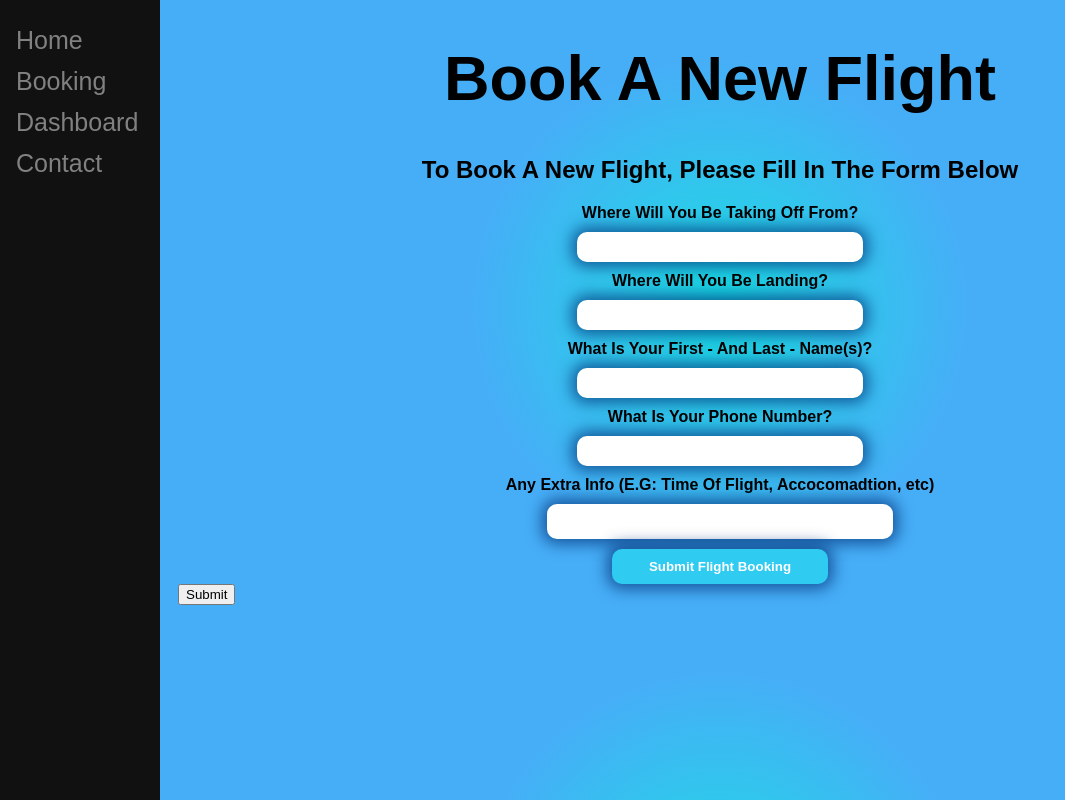
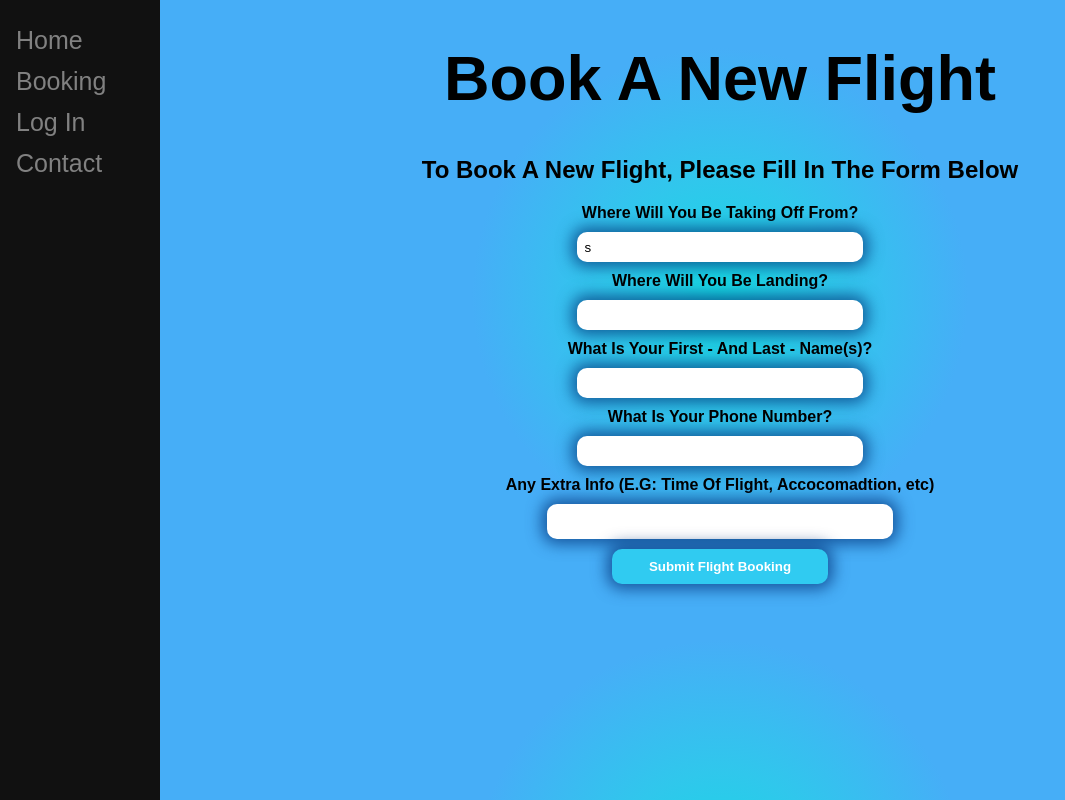
Before and after one commit to samykcodes/sbsystem, a plain HTML site: page book.html in a window 1280 px wide. Shown: the whole page, without its empty margins (0-1065 px from the left). Drawn offline with Linux system fonts and the light colour scheme.

Commit message:
Add files via upload

```diff
--- a/book.html
+++ b/book.html
@@ -12,26 +12,25 @@
     <div class="sidenav">
         <a href="./index.html">Home</a>
         <a href="./book.html">Booking</a>
-        <a href="./dashboard.html">Dashboard</a>
+        <a href="./sign.html">Log In</a>
         <a href="./contact.html">Contact</a>
       </div>
 
     <h1 id="booktitle">Book A New Flight</h1>
     <h2 id="booktitle2">To Book A New Flight, Please Fill In The Form Below</h3>
 
-    <form id="bookform" action="./contact.html">
+    <form id="bookform" action="./completedbook.html">
         <label style="font-weight: 700;" for="ftakeoff">Where Will You Be Taking Off From?</label> <br>
-        <input type="text" id="ftakeoff"><br>
+        <input type="text" id="ftakeoff" required value="s"><br>
         <label style="font-weight: 700;" for="fland">Where Will You Be Landing?</label> <br>
-        <input type="text" id="fland"><br>
+        <input type="text" id="fland" required><br>
         <label style="font-weight: 700;" for="fname">What Is Your First - And Last - Name(s)?</label> <br>
-        <input type="text" id="fname"><br>
+        <input type="text" id="fname" required><br>
         <label style="font-weight: 700;" for="fphone">What Is Your Phone Number?</label> <br>
-        <input type="text" id="fphone"><br>
+        <input type="text" id="fphone" required><br>
         <label style="font-weight: 700;" for="fextra">Any Extra Info (E.G: Time Of Flight, Accocomadtion, etc)</label> <br>
-        <input type="text" id="fextra"><br>
-        <button id="fsubmit" type="submit" onclick="cbookings()">Submit Flight Booking</button>
+        <input type="text" id="fextra" required><br>
+        <button id="fsubmit" type="submit">Submit Flight Booking</button>
     </form>
-        <button onclick="cbookings()">Submit</button>
 </body>
 </html>
```
Also changed, not shown: completedbook.html (added, +23 -0 lines).
